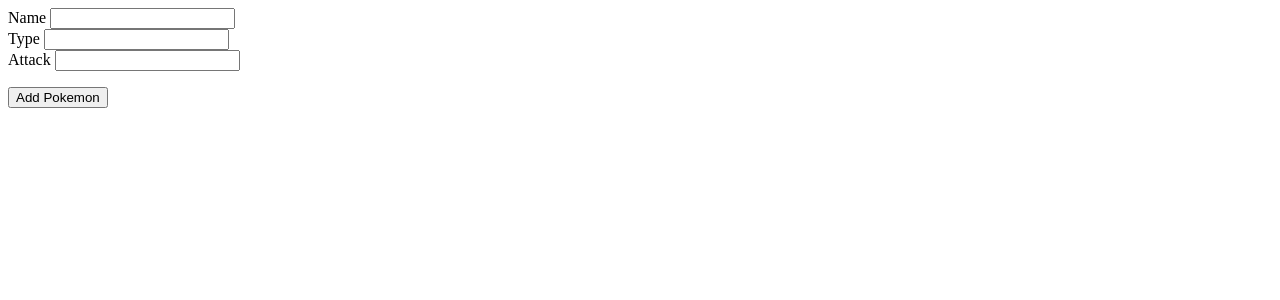
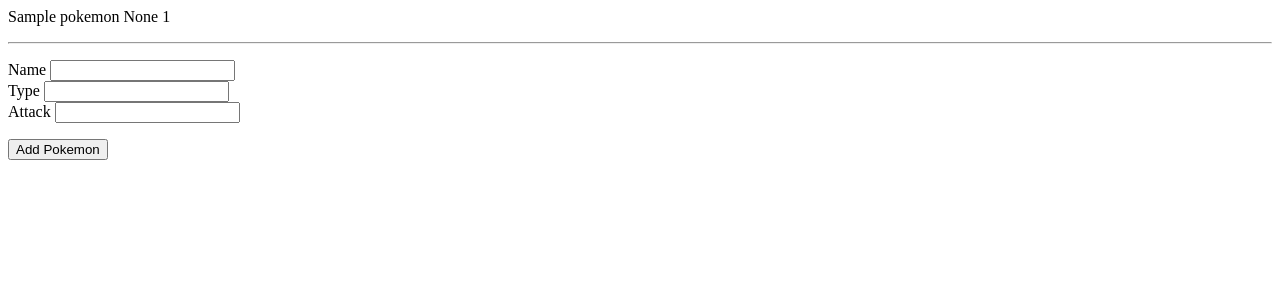
Before and after one commit to qianyang0510/MSCI3300_HW4, a Flask app: page / in a window 1280 px wide. Shown: the top 300 px of the page. Run offline with Flask 2, Linux system fonts and the light colour scheme; tables that the repository leaves empty hold one stand-in row (values such as "Sample post").

Commit message:
list pokemon

```diff
--- a/app.py
+++ b/app.py
@@ -29,7 +29,8 @@
 def index(form=None):
     if form is None:
         form = NewPokemonForm()
-    return render_template("index.html", form=form)
+    pokemons = list(Pokemon.query.order_by(Pokemon.id))
+    return render_template("index.html", pokemons=pokemons, form=form)
 
 
 @app.route("/add/", methods=("POST",))
--- a/templates/index.html
+++ b/templates/index.html
@@ -1,5 +1,13 @@
 <html>
 <body>
+{% for pokemon in pokemons %}
+    <p>
+    <div>
+        <span>{{ pokemon.name }}  </span><span>{{ pokemon.type }}  </span><span>{{ pokemon.attack }}</span>
+    </div>
+    </p>
+{% endfor %}
+<hr>
 <form method="POST" action="{{ url_for('add_comment') }}">
     {{ form.csrf_token }}
     <p>
```
